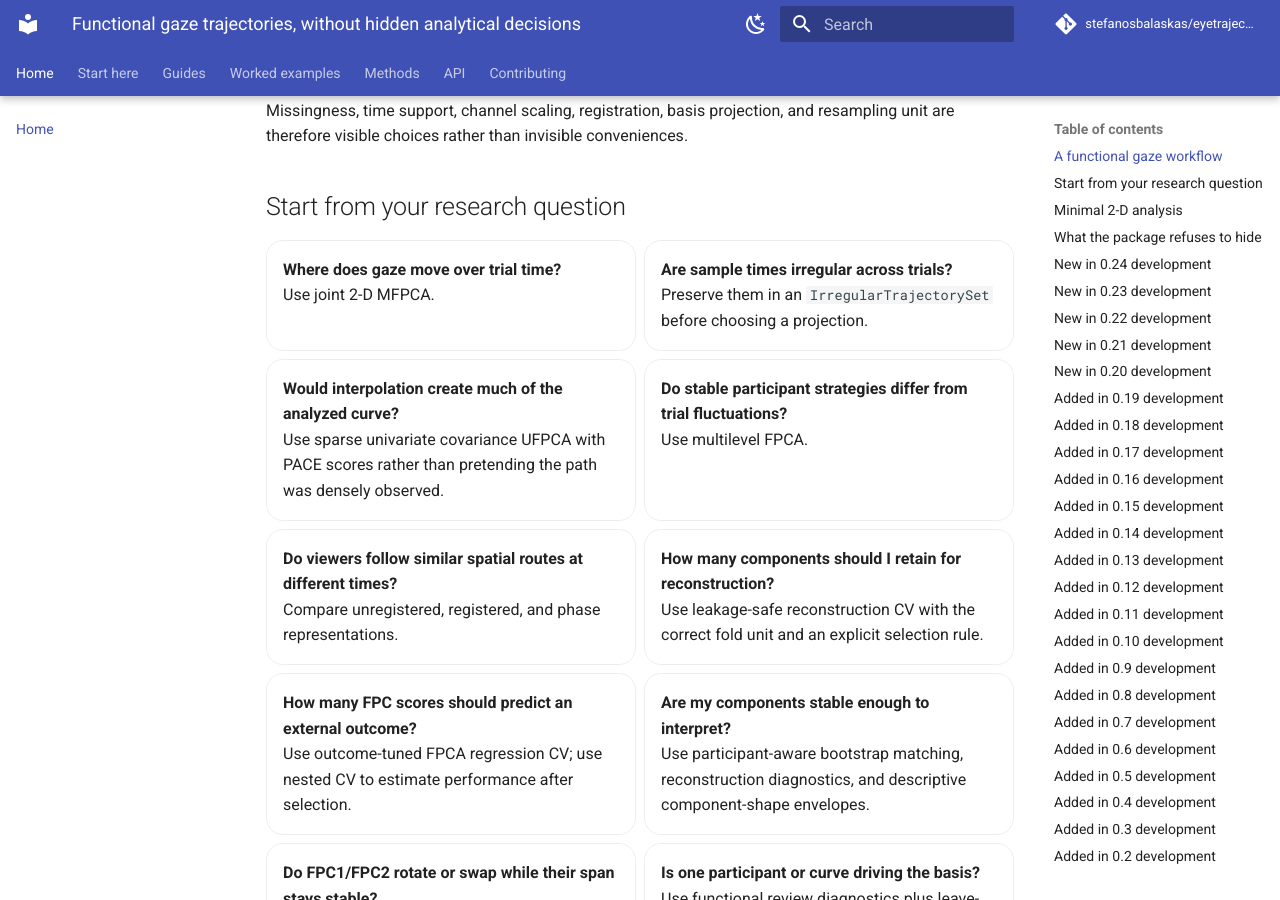
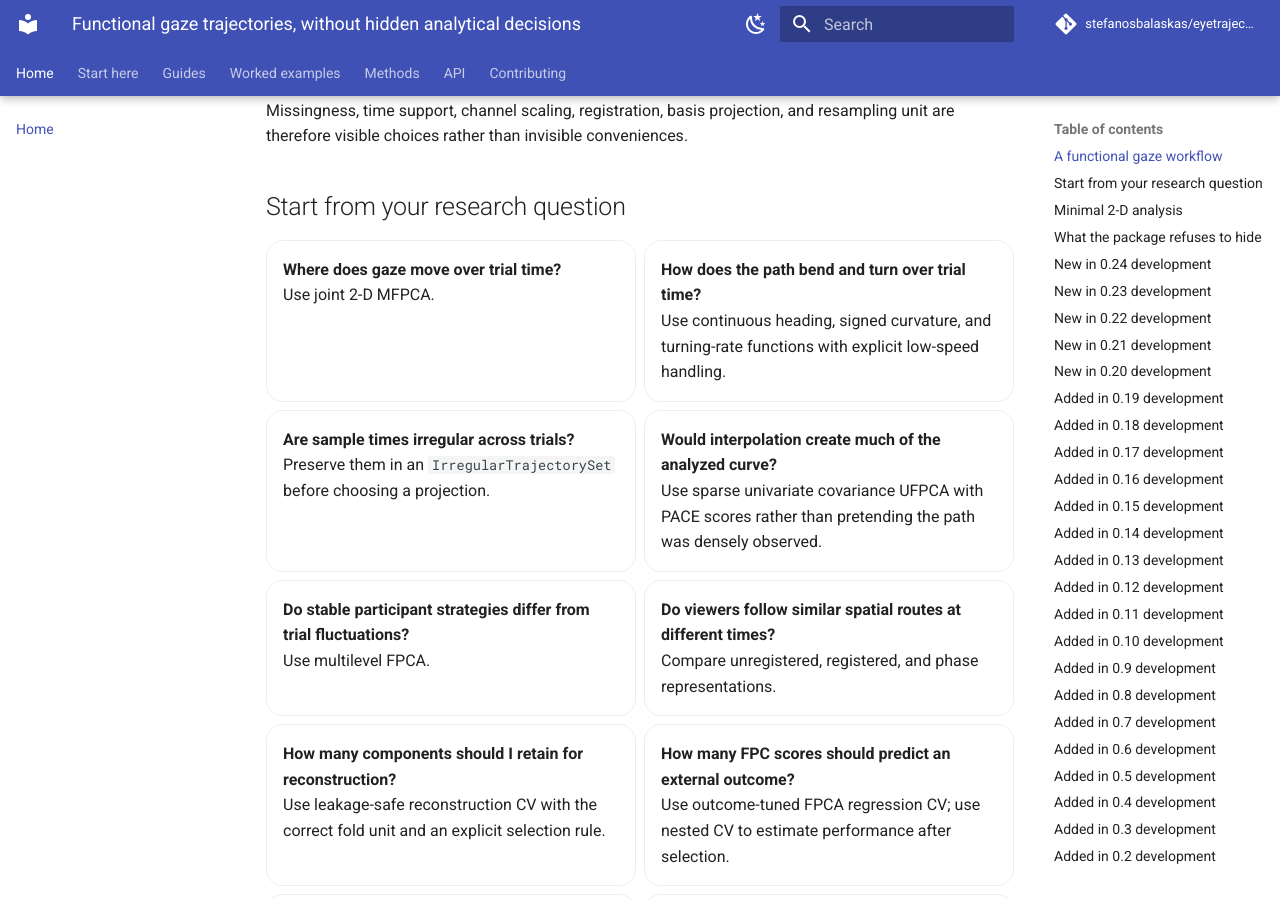
Before and after one commit to stefanosbalaskas/eyetrajectoriespy, an MkDocs documentation site: the page built from docs/index.md, in a window 1280 px wide and 900 px high, scrolled down 3174 px. Built offline with MkDocs 1.6.1 and Material for MkDocs 9.7.7, drawn with Linux system fonts in a browser that asks for light colours; comment, search, counter and statistics services are not loaded; some of the changed text lies outside the part shown.

Commit message:
Update site home for 0.31 trajectory geometry

```diff
--- a/docs/index.md
+++ b/docs/index.md
@@ -3,7 +3,7 @@ title: Functional gaze trajectories, without hidden analytical decisions
 ---
 
 <div class="et-hero" markdown>
-<div class="et-kicker">eyetrajectoriespy 0.24 · continuous eye-tracking FDA</div>
+<div class="et-kicker">eyetrajectoriespy 0.31 · continuous eye-tracking FDA</div>
 
 # Model the viewing process, not only its summaries
 
@@ -136,6 +136,9 @@ The package is designed around the principle that **the path to an FPC score is
 
 - **Where does gaze move over trial time?**
   Use joint 2-D MFPCA.
+
+- **How does the path bend and turn over trial time?**
+  Use continuous heading, signed curvature, and turning-rate functions with explicit low-speed handling.
 
 - **Are sample times irregular across trials?**
   Preserve them in an <code>IrregularTrajectorySet</code> before choosing a projection.
```
